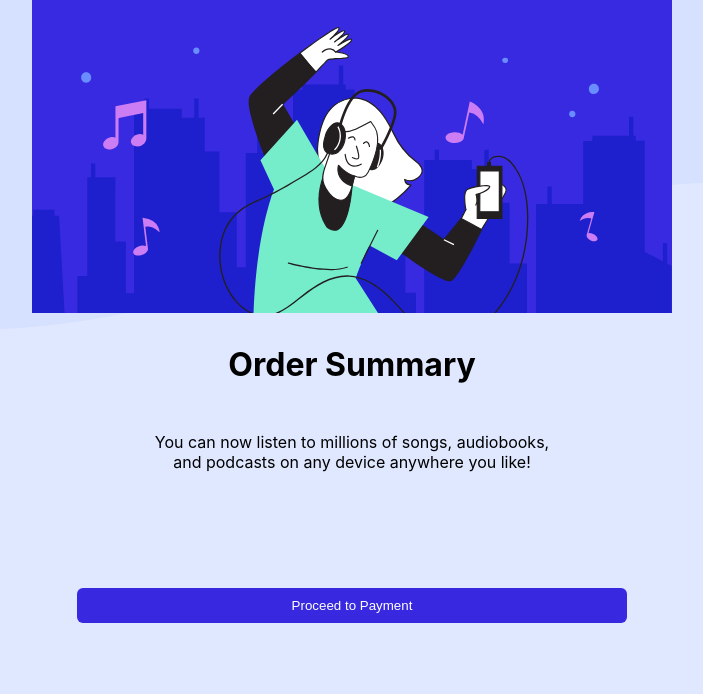
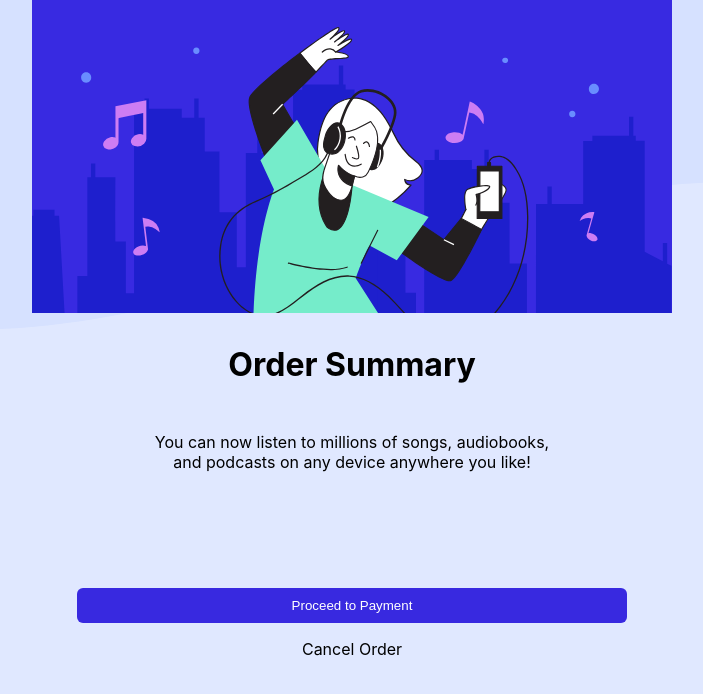
Before and after one commit to krogowsk531/order-summary, a React (Create React App) app: page / in a window 1280 px wide. Shown: the top 694 px of the page, without its empty margins (288-991 px from the left). Built offline with nearby package versions, Linux system fonts and the light colour scheme.

Commit message:
Add cancel order text

```diff
--- a/src/Components/App/App.css
+++ b/src/Components/App/App.css
@@ -58,3 +58,7 @@ svg {
 .rectangle {
   text-align: center;
 }
+
+.cancel-order {
+  font-weight: 700px;
+}
--- a/src/Components/OrderBox/OrderBox.js
+++ b/src/Components/OrderBox/OrderBox.js
@@ -9,6 +9,7 @@ class OrderBox extends Component {
         <p className='order-summary-text'>Order Summary</p>
         <p className='about-app'>You can now listen to millions of songs, audiobooks, and podcasts on any device anywhere you like!</p>
         <button className='payment-button'>Proceed to Payment</button>
+        <p className='cancel-order'>Cancel Order</p>
       </div>
     )
   }
```
